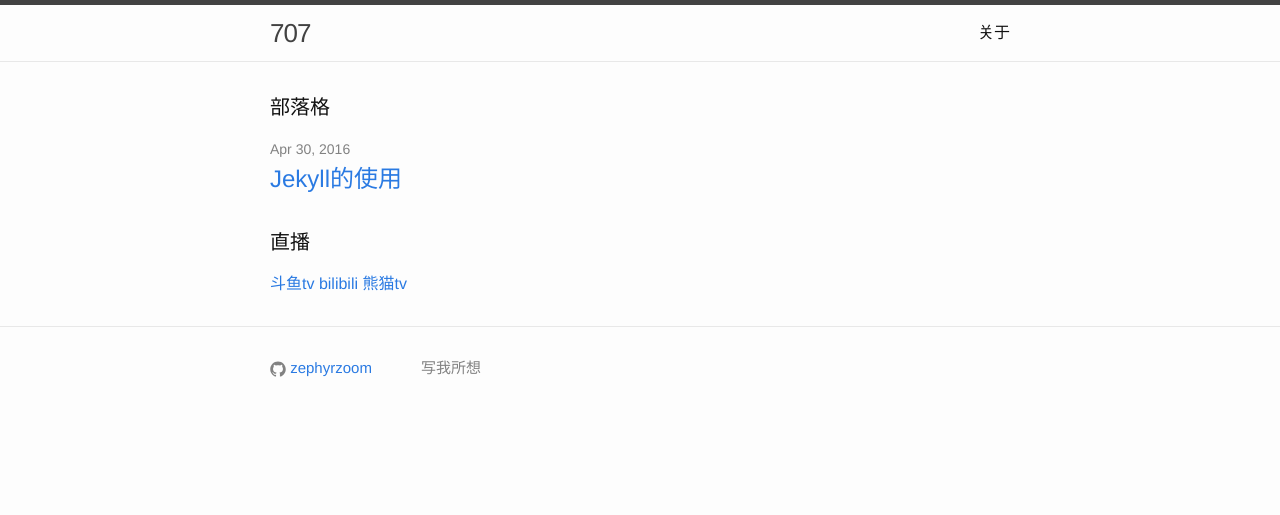
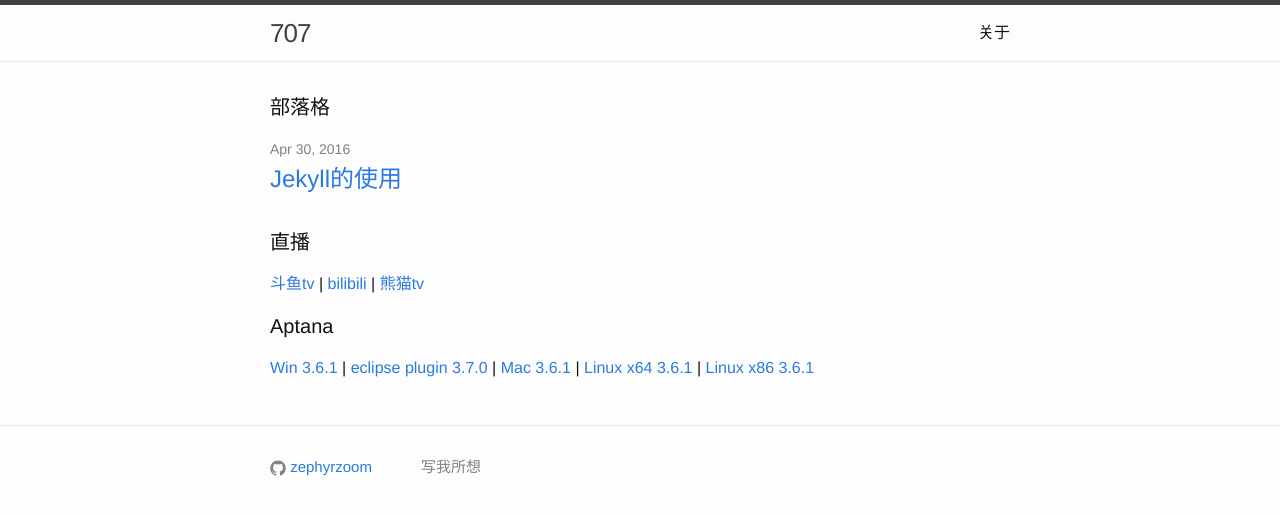
Before and after one commit to zephyrzoom/zephyrzoom.github.io, a Jekyll site: the page built from index.html, in a window 1280 px wide. Shown: the top 515 px of the page. Built offline with Jekyll 4.4.1, drawn with Linux system fonts in a browser that asks for light colours.

Commit message:
update index

```diff
--- a/index.html
+++ b/index.html
@@ -19,8 +19,18 @@ layout: default
   </ul>
 
   <h1 class="page-heading">直播</h1>
-    <a href="http://www.douyu.com/im707">斗鱼tv</a>
-    <a href="http://live.bilibili.com/15111">bilibili</a>
-    <a href="http://www.panda.tv/141173">熊猫tv</a>
+    <p>
+      <a href="http://www.douyu.com/im707">斗鱼tv</a> |
+      <a href="http://live.bilibili.com/15111">bilibili</a> |
+      <a href="http://www.panda.tv/141173">熊猫tv</a>
+    </p>
 
+  <h1 class="page-heading">Aptana</h1>
+    <p>
+      <a href="http://pan.baidu.com/s/1nuqjonf">Win 3.6.1</a> |
+      <a href="http://pan.baidu.com/s/1dEs1yST">eclipse plugin 3.7.0</a> |
+      <a href="http://pan.baidu.com/s/1qXoHlQO">Mac 3.6.1</a> |
+      <a href="http://pan.baidu.com/s/1o7sPb1w">Linux x64 3.6.1</a> |
+      <a href="http://pan.baidu.com/s/1NzyAq">Linux x86 3.6.1</a>
+    </p>
 </div>
```
